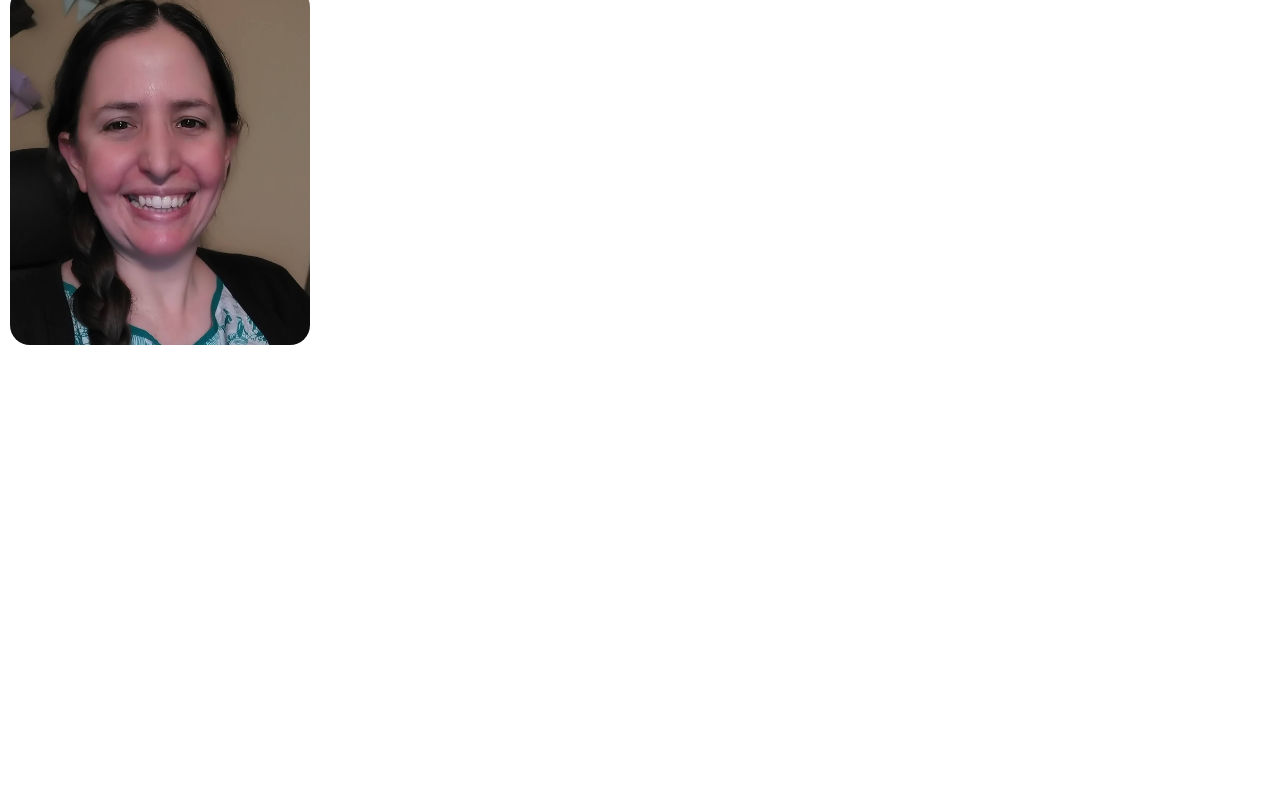
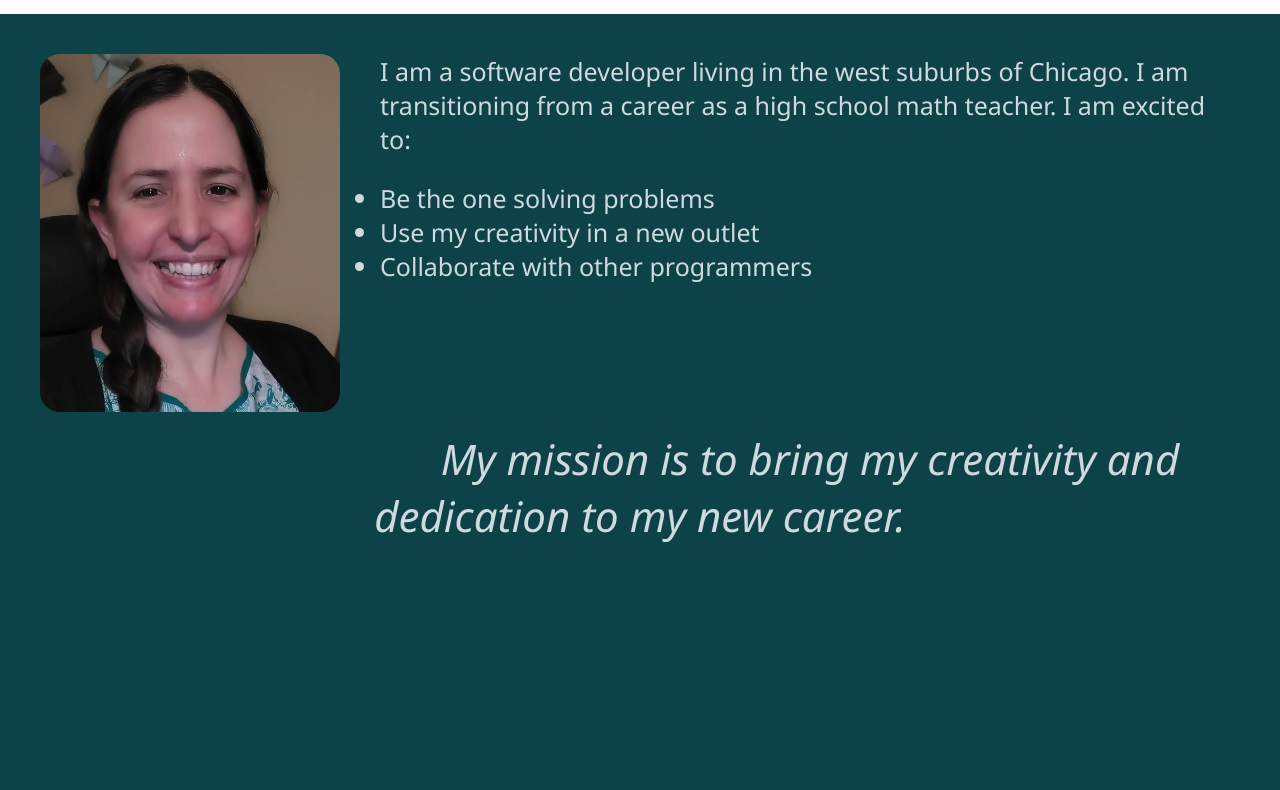
Before and after one commit to BethQ321/personal_website, a plain HTML site: page index.html in a window 1280 px wide. Shown: the part 176-966 px from the top of the page. Before the commit the page ends 800 px from the top, so only its background shows below. Drawn offline with Linux system fonts and the light colour scheme.

Commit message:
improvements to homepage

```diff
--- a/index.html
+++ b/index.html
@@ -19,6 +19,18 @@
     </header>
     <main>
         <img class="headshot" src="images/headshot.jpg" alt="photo of Beth Qualls">
+        <p>
+            I am a software developer living in the west suburbs of Chicago.  I am transitioning from a career as a high school math teacher.  I am excited to:
+
+            <ul>
+                <li>Be the one solving problems</li>
+                <li>Use my creativity in a new outlet</li>
+                <li>Collaborate with other programmers</li>
+            </ul>
+        </p>
+        <p class="center" id="mission">
+            My mission is to bring my creativity and dedication to my new career.
+        </p>
     </main>
 </body>
 </html>
--- a/style.css
+++ b/style.css
@@ -30,6 +30,31 @@ h2 {
 .headshot {
     float: left;
     width: 300px;
-    margin: 10px;
+    margin: 40px;
     border-radius: 20px;
 }
+
+main {
+    background-color: #0C4248;
+    color: #CEDADE;
+    min-height:100vh;
+}
+
+p {
+    font-size: 25px;
+    padding: 40px 40px 0px 40px;
+}
+
+ul, a {
+    font-size: 25px;
+}
+
+#mission {
+    font-size: 42px;
+    font-style:italic;
+}
+
+a:link    { color: #0C4248; }
+a:visited { color: #827063; }
+a:hover   { color: #0D0D0D; }
+a:active  { color: #CEDADE; }
```
